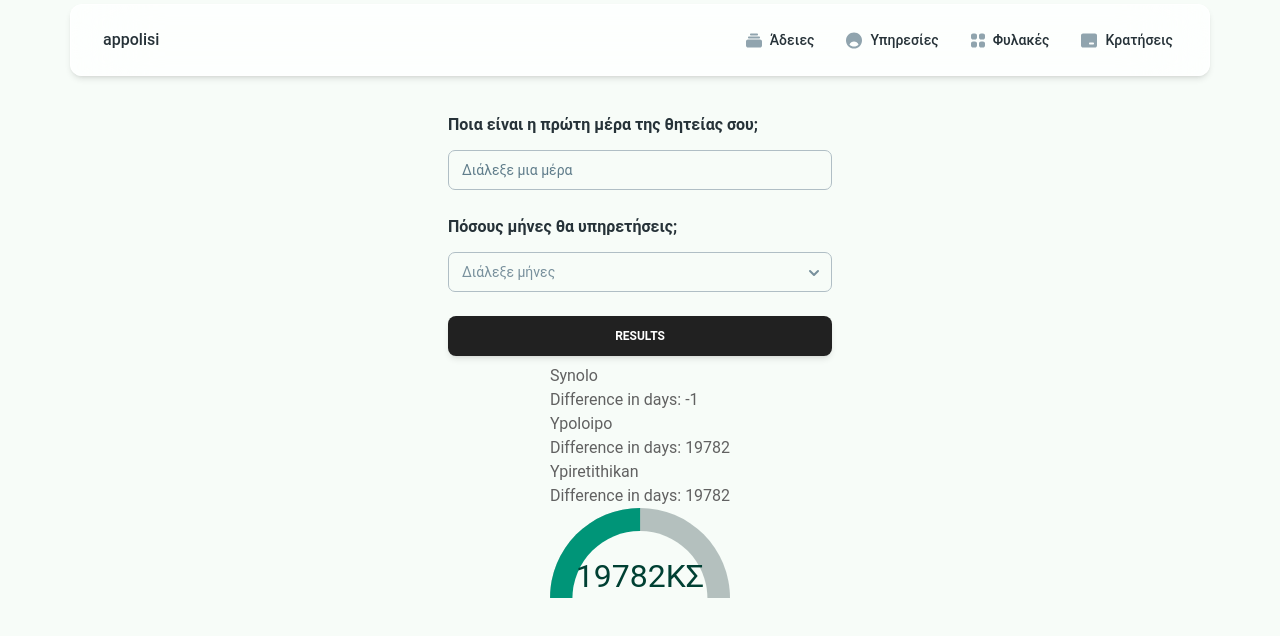
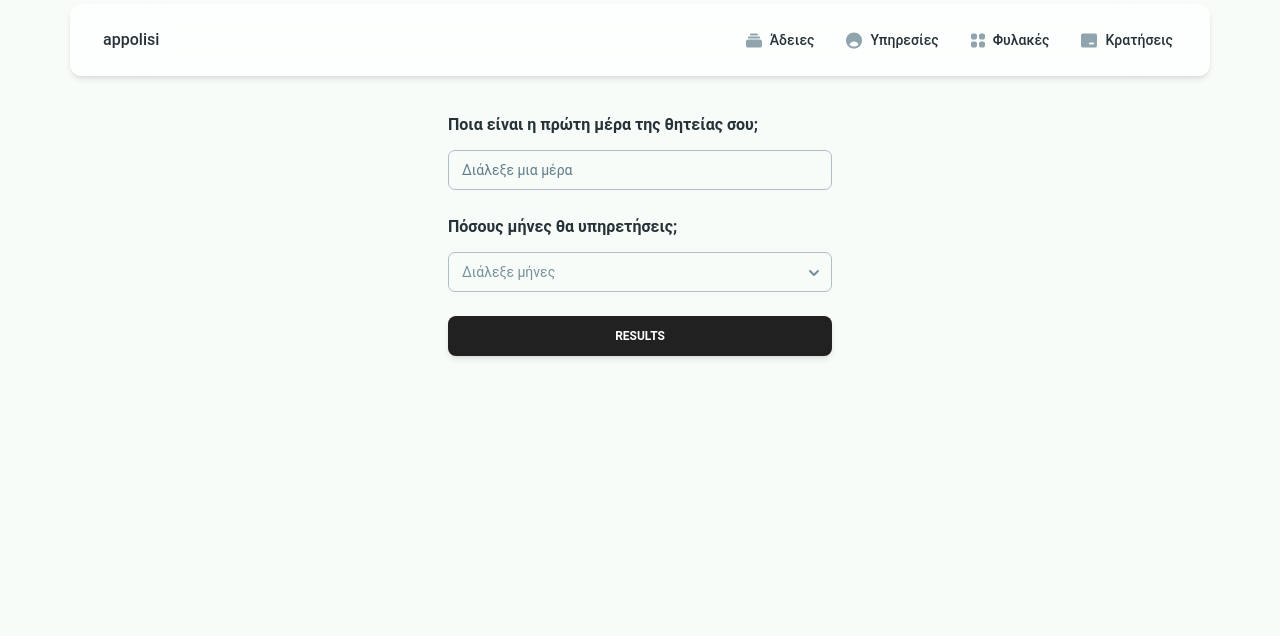
Before and after one commit to Army-AppOlisi/army-appolisi, a React (Vite) app: page / in a window 1280 px wide. Shown: the top 636 px of the page. Built offline with nearby package versions, Linux system fonts and the light colour scheme.

Commit message:
feat: show results after submit form

```diff
--- a/src/components/Form.jsx
+++ b/src/components/Form.jsx
@@ -1,12 +1,24 @@
 import DateInput from "./DateInput";
 import MonthsInput from "./MonthsInput";
 import Results from "./Results";
+import { useState } from "react";
 
 import { Card, Button, Typography } from "@material-tailwind/react";
 
 export default function Form() {
+
+
+  const [showResults, setShowResults] = useState(false);
+
+  // Function to handle displaying the results
+  const handleShowResults = () => {
+    setShowResults(true);
+  }
   return (
     <Card className="flex items-center" color="transparent" shadow={false}>
+      {showResults ? (
+        <Results />
+      ) : (
         <form className="mt-8 mb-2 w-80 max-w-screen-lg sm:w-96">
           <div className="mb-1 flex flex-col gap-6">
             <Typography variant="h6" color="blue-gray" className="-mb-3">
@@ -18,11 +30,11 @@ export default function Form() {
             </Typography>
             <MonthsInput />
           </div>
-        <Button className="mt-6" fullWidth>
+          <Button className="mt-6" fullWidth onClick={handleShowResults}>
             Results
           </Button>
         </form>
-      <Results />
+      )}
     </Card>
   );
 }
```
Lines whose indentation alone changed are shown as unchanged.
